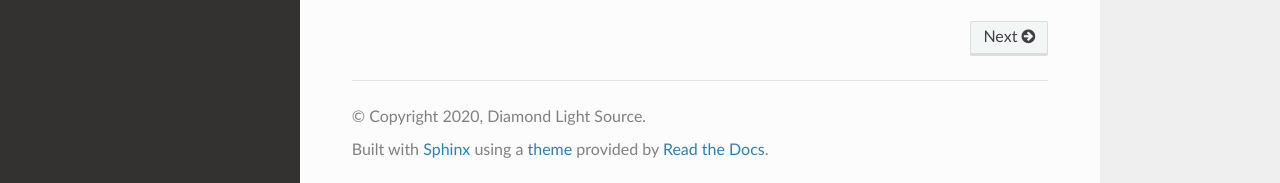
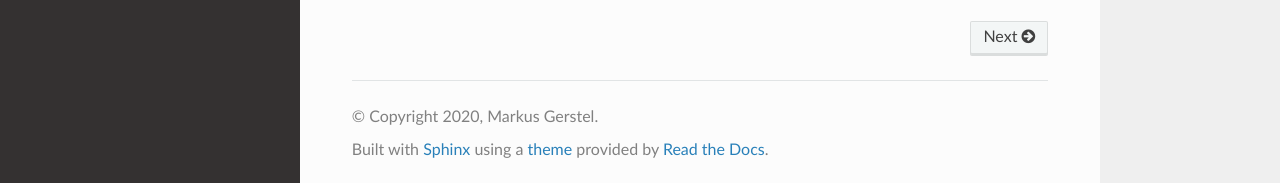
Before and after one commit to DiamondLightSource/freephil, a Sphinx documentation site: the page built from docs/index.rst, in a window 1280 px wide and 900 px high, scrolled down 566 px. Shown: the part 714-897 px from the top of the window. Built offline with Sphinx 7.4.7 and the Read the Docs theme 2.0.0, drawn with Linux system fonts in a browser that asks for light colours.

Commit message:
This is not a Diamond project

```diff
--- a/docs/conf.py
+++ b/docs/conf.py
@@ -31,8 +31,8 @@ master_doc = "index"
 
 # General information about the project.
 project = "FreePHIL"
-copyright = "2020, Diamond Light Source"
-author = "Diamond Light Source - Scientific Software"
+copyright = "2020, Markus Gerstel"
+author = "Markus Gerstel"
 
 # The version info for the project you're documenting, acts as replacement
 # for |version| and |release|, also used in various other places throughout
--- a/setup.cfg
+++ b/setup.cfg
@@ -3,8 +3,7 @@ name = freephil
 version = 0.2.0
 description = A free command line parsing library
 long_description = file: README.rst,HISTORY.rst
-author = Diamond Light Source - Scientific Software
-author_email = scientificsoftware@diamond.ac.uk
+author = Markus Gerstel
 license = BSD 3-Clause License
 license_file = LICENSE
 classifiers =
```
Also changed, not shown: 1 other file.
